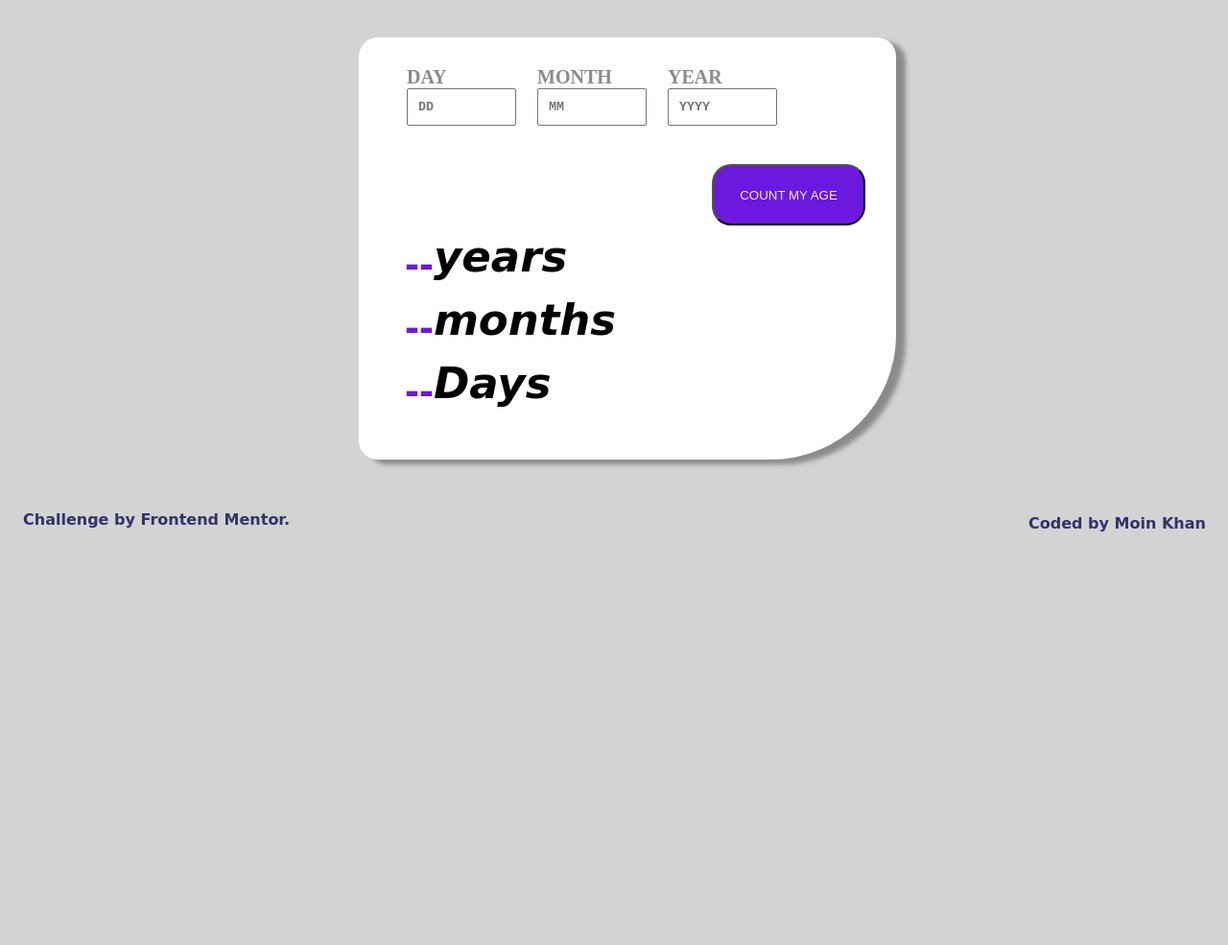
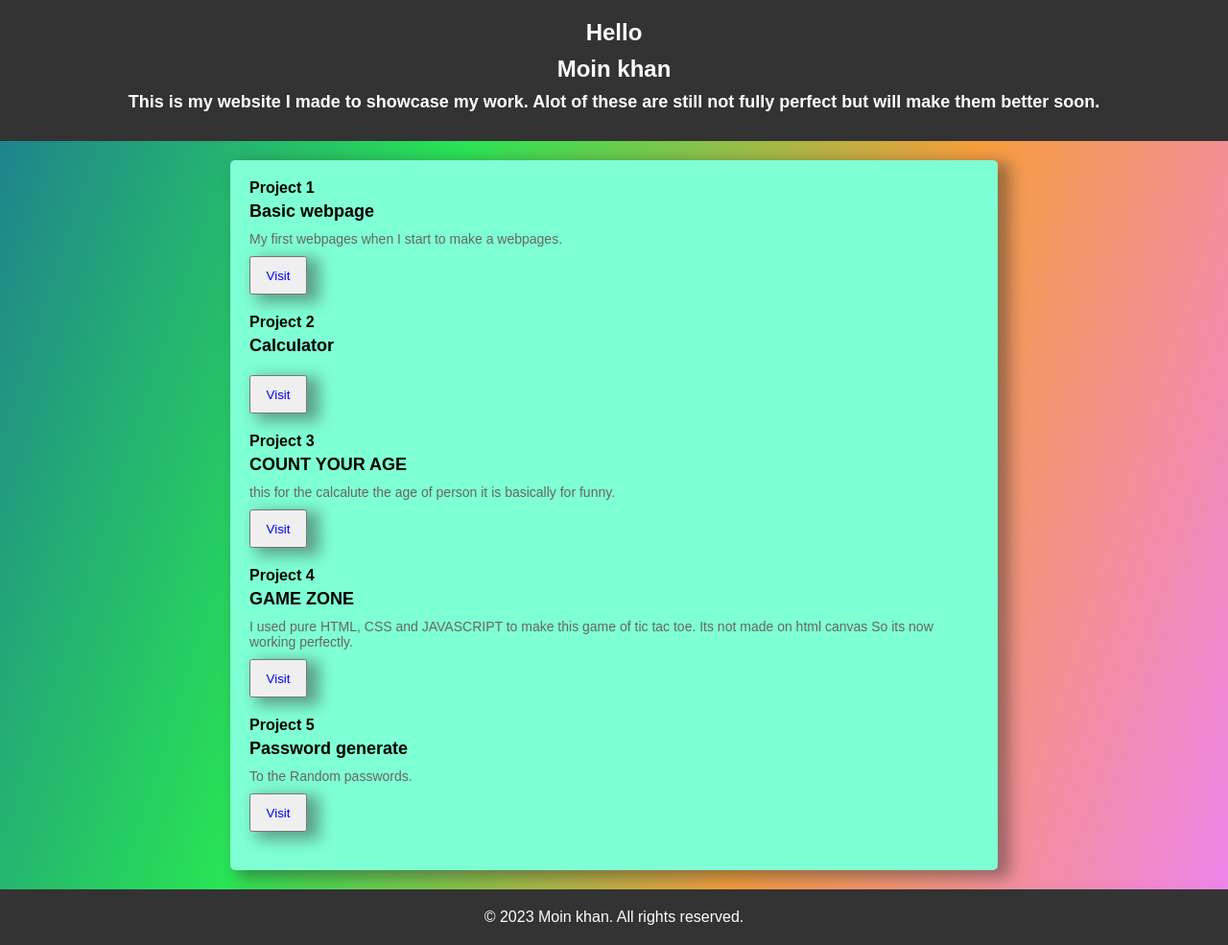
Before and after one commit to Moinwkhan/myportfolio, a plain HTML site: page index.html in a window 1280 px wide. Shown: the whole page at 96% size. Before the commit the page ends 800 px from the top, so only its background shows below. Drawn offline with Linux system fonts and the light colour scheme.

Commit message:
Add files via upload

```diff
--- a/index.html
+++ b/index.html
@@ -1,178 +1,135 @@
 <!DOCTYPE html>
-<html lang="en">
-
+<html>
 <head>
-    <meta charset="UTF-8">
-    <meta http-equiv="X-UA-Compatible" content="IE=edge">
-    <meta name="viewport" content="width=device-width, initial-scale=1.0">
-    <title>Age Counting</title>
+  <title>My Portfolio</title>
   <style>
+    /* Reset default styles */
     * {
+      margin: 0;
       padding: 0;
-            margin: 0;
+      box-sizing: border-box;
     }
 
+    /* Main styles */
     body {
-            background-color: lightgrey;
+
+      font-family: Arial, sans-serif;
+      /* background-color: ; */
+      background: linear-gradient(0.3turn, #1e7a91, #29e454, #f69d3c, violet);
     }
 
-        #whole {
-            position: relative;
-            left: 374px;
-            top: 39px;
-            background-color: white;
-            width: 560px;
-            height: 440px;
-            border-radius: 20px 20px 130px 20px;
-            box-shadow: 10px 5px 5px rgba(52, 52, 52, 0.457);
-            z-index: 999;
+    header {
+      background-color: #333;
+      color: #fff;
+      padding: 20px;
+      text-align: center;
     }
 
-        h3 {
-            color: rgb(140, 138, 138);
-            padding-left: 22px;
-            font-size: 20px;
-            font-family: 'Times New Roman', Times, serif;
+    h1 {
+      font-size: 24px;
+      margin-bottom: 10px;
     }
 
-        #head {
-            margin-left: -22px;
+    h2 {
+      font-size: 18px;
+      margin-bottom: 10px;
     }
 
-        input {
-            height: 35px;
-            width: 100px;
-            padding-left: 10px;
-            font-family: 'Courier New', Courier, monospace;
-            font-weight: bolder;
+    .container {
+      max-width: 800px;
+      margin: 20px auto;
+      padding: 20px;
+      background-color: #fff;
+      border-radius: 5px;
+      box-shadow: 10px 5px 15px 3px rgba(52, 52, 52, 0.457);
+        background-color: aquamarine;
+    }
+
+    .project {
+      margin-bottom: 20px;
+    }
+
+    .project h3 {
+      font-size: 16px;
+      margin-bottom: 5px;
+    }
+
+    .project p {
+      font-size: 14px;
+      color: #666;
+    }
+
+    footer {
+      background-color: #333;
+      color: #fff;
+      padding: 20px;
+      text-align: center;
 
     }
-
-        #input2 {
-            margin-left: 22px;
+    .btn{
+        margin-top: 10px;
+        width: 60px;
+        height: 40px;
+      box-shadow: 10px 5px 15px 3px rgba(52, 52, 52, 0.457);
+        color: blue;
+        font-size: bold;
     }
-
-        #input3 {
-            margin-left: 22px;
-        }
-
-        #full {
-            display: flex;
-            padding: 30px;
-            padding-left: 50px;
-        }
-
-        .output {
-            display: flex;
-            margin-top: 14px;
-            margin-left: 3rem;
-            font-size: 30px;
-            font-weight: bolder;
-            font-family: cursive;
-        }
-
-        .out {
-            margin-top: -0.5rem;
-        }
-
-        .purple {
-            color: #6b19de;
-            /* font-weight: bolder; */
-            font-family: 'Franklin Gothic Medium', 'Arial Narrow', Arial, sans-serif;
-        }
-
-        #btn {
-            margin-left: 23rem;
-            margin-top: 10px;
-            height: 4rem;
-            width: 10rem;
-            border-radius: 20px;
-            background-color: #6b19de;
-            color: antiquewhite;
-        }
-
-        .coded {
-            margin-left: 67rem;
-            margin-top: 6rem;
-            color: #30336b;
-            font-family: cursive;
-        }
-        .challenge{
-            margin-top: -23px;
-            margin-left: 24px;
-            color: #30336b;
-            font-family: cursive;
+    #sleep{
+        height: 200px;
+        width: 200px;
+        position: relative;
+        left: 550px;
     }
   </style>
 </head>
+<body>
+    <header>
+        <h1>Hello</h1>
+        <h1>Moin khan</h1>
+        <h2>This is my website I made to showcase my work. Alot of these are still not fully perfect but will make them better soon.</h2>
+    </header>
 
-<body>
-    <div id="whole">
-        <div id="full">
+    <div class="container">
         <div>
-                <h3 id="head">DAY</h3>
-                <input id="input1" type="text" placeholder="DD">
-            </div>
-            <div>
-                <h3>MONTH</h3>
-                <input id="input2" type="text" placeholder="MM">
-            </div>
-            <div>
-                <h3>YEAR</h3>
-                <input id="input3" type="text" placeholder="YYYY">
+        <div class="project">
+      <h3>Project 1</h3>
+      <h2>Basic webpage</h2>
+      <p>My first webpages when I start to make a webpages.</p>
+      <a href="scanner.html"><button class="btn">Visit</button> </a>
     </div>
 </div>
-        <div>
-            <button id="btn" type="button" onclick="age()">COUNT MY AGE</button>
-        </div>
-        <div class="output">
-            <h2 class="purple" id="year">--</h2>
-            <h2 class="out"> <i>years</i> </h2>
-        </div>
-        <div class="output">
-            <h2 class="purple" id="month">--</h2>
-            <h2 class="out"> <i>months</i></h2>
-        </div>
-        <div class="output">
-            <h2 class="purple" id="day">--</h2>
-            <h2 class="out"> <i>Days</i></h2>
-        </div>
-    </div>
-    <div>
-        <h4 class="coded">Coded by Moin Khan</h4>
-        <h4 class="challenge">Challenge by Frontend Mentor.</h4>
+
+    <div class="project">
+      <h3>Project 2</h3>
+      <h2>Calculator</h2>
+      <a href="calculator.html"><button class="btn">Visit</button></a>
     </div>
 
-    <script>
-        function age() {
-            var d1 = document.getElementById('input1').value
-            var m1 = document.getElementById('input2').value
-            var y1 = document.getElementById('input3').value
+    <div class="project">
+      <h3>Project 3</h3>
+      <h2>COUNT YOUR AGE</h2>
+      <p>this for the calcalute the age of person it is basically for funny.</p>
+      <a href="index.html"><button class="btn">Visit</button></a>
+    </div>
 
-            var date = new Date()
-            var d2 = date.getDate()
-            var m2 = 1 + date.getMonth()
-            var y2 = date.getFullYear()
-            var month = [31, 28, 31, 30, 31, 30, 31, 31, 30, 31, 30, 31];
+    <div class="project">
+      <h3>Project 4</h3>
+      <h2>GAME ZONE</h2>
+      <p>I used pure HTML, CSS and JAVASCRIPT to make this game of tic tac toe. Its not made on html canvas So its now working perfectly.</p>
+      <a href="start tic tac toe.html"><button class="btn">Visit</button></a>
+    </div>
 
-            if (d1 > d2) {
-                d2 = d2 + month[m2 - 1];
-                m2 = m2 - 1;
-            }
-            if (m1 > m2) {
-                m2 = m2 + 12;
-                y2 = y2 - 1;
-            }
+    <div class="project">
+      <h3>Project 5</h3>
+      <h2>Password generate</h2>
+      <p>To the Random passwords.</p>
+      <a href="randompass.html"><button class="btn">Visit</button></a>
+    </div>
 
-            var d = d2 - d1
-            var m = m2 - m1
-            var y = y2 - y1
+  </div>
 
-            document.getElementById('year').innerHTML = y
-            document.getElementById('month').innerHTML = m
-            document.getElementById('day').innerHTML = d
-        }
-    </script>
+  <footer>
+    &copy; 2023 Moin khan. All rights reserved.
+  </footer>
 </body>
-
 </html>
```
Lines whose indentation alone changed are shown as unchanged.
